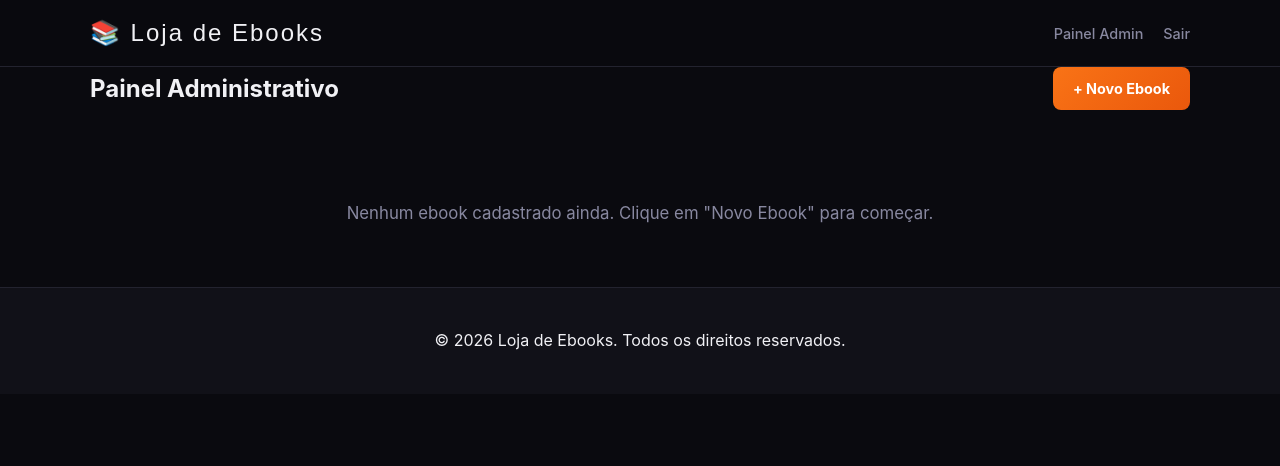
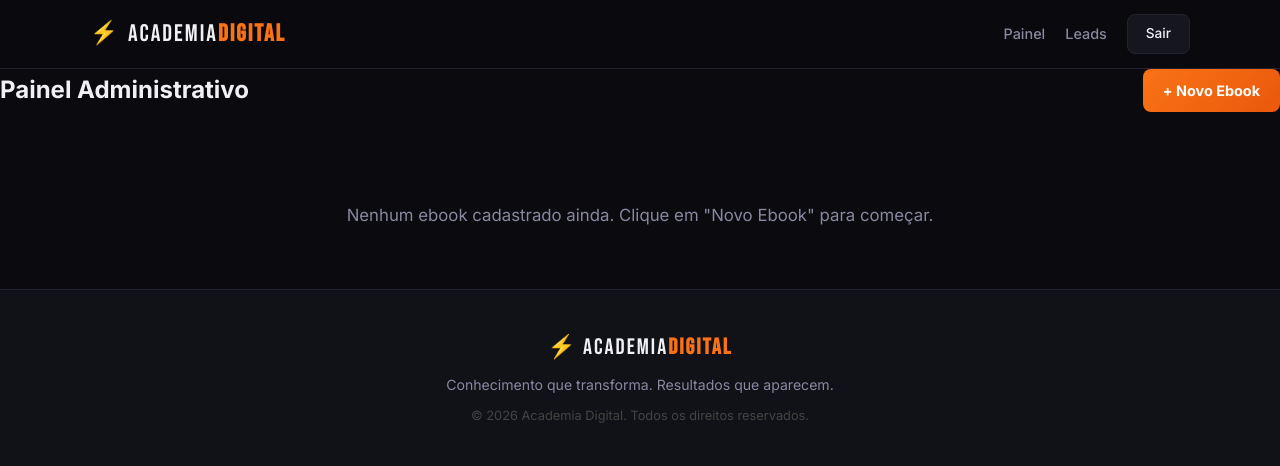
Before and after one commit to academiasuperacao01-ops/Ebooks-store, a Flask app: page /admin in a window 1280 px wide. Shown: the top 466 px of the page. Run offline with Flask 3, Linux system fonts and the light colour scheme; a user stored in the database is signed in.

Commit message:
Update base.html

```diff
--- a/templates/base.html
+++ b/templates/base.html
@@ -3,42 +3,110 @@
 <head>
   <meta charset="UTF-8">
   <meta name="viewport" content="width=device-width, initial-scale=1.0">
-    <title>{% block title %}Loja de Ebooks{% endblock %}</title>
+  <title>{% block title %}Academia Digital — Ebooks Fitness{% endblock %}</title>
+  <link rel="preconnect" href="https://fonts.googleapis.com">
+  <link href="https://fonts.googleapis.com/css2?family=Bebas+Neue&family=Inter:wght@400;500;600;700;800&display=swap" rel="stylesheet">
   <link rel="stylesheet" href="{{ url_for('static', filename='css/style.css') }}">
 </head>
 <body>
+
 <header class="topbar">
   <div class="container topbar-inner">
-            <a href="{{ url_for('index') }}" class="brand">📚 Loja de Ebooks</a>
+    <a href="{{ url_for('index') }}" class="brand">
+      <span class="brand-icon">⚡</span>
+      <span>ACADEMIA<strong>DIGITAL</strong></span>
+    </a>
     <nav>
       {% if current_user.is_authenticated %}
-                    <a href="{{ url_for('admin_dashboard') }}">Painel Admin</a>
-                    <a href="{{ url_for('admin_logout') }}">Sair</a>
+        <a href="{{ url_for('admin_dashboard') }}">Painel</a>
+        <a href="{{ url_for('admin_leads') }}">Leads</a>
+        <a href="{{ url_for('admin_logout') }}" class="btn-nav">Sair</a>
       {% else %}
-                    <a href="{{ url_for('admin_login') }}">Área do Admin</a>
+        <a href="{{ url_for('admin_login') }}" class="btn-nav">Admin</a>
       {% endif %}
     </nav>
   </div>
 </header>
 
-    <main class="container">
+<main>
   {% with messages = get_flashed_messages(with_categories=true) %}
     {% if messages %}
-                <div class="flash-wrapper">
-                    {% for category, message in messages %}
-                        <div class="flash flash-{{ category }}">{{ message }}</div>
+      <div class="container flash-wrapper">
+        {% for cat, msg in messages %}
+          <div class="flash flash-{{ cat }}">{{ msg }}</div>
         {% endfor %}
       </div>
     {% endif %}
   {% endwith %}
-
   {% block content %}{% endblock %}
 </main>
 
 <footer class="footer">
   <div class="container">
-            <p>&copy; {{ 2026 }} Loja de Ebooks. Todos os direitos reservados.</p>
+    <p class="brand-foot">⚡ ACADEMIA<strong>DIGITAL</strong></p>
+    <p class="foot-sub">Conhecimento que transforma. Resultados que aparecem.</p>
+    <p class="foot-copy">&copy; 2026 Academia Digital. Todos os direitos reservados.</p>
   </div>
 </footer>
+
+<!-- Modal de Aquisição -->
+<div id="modal-overlay" class="modal-overlay" style="display:none">
+  <div class="modal">
+    <button class="modal-close" onclick="closeModal()">✕</button>
+    <div class="modal-header">
+      <p class="modal-label">ACESSO IMEDIATO</p>
+      <h2 id="modal-title" class="modal-title">Carregando...</h2>
+      <p id="modal-price" class="modal-price"></p>
+    </div>
+    <form id="modal-form" method="POST" action="">
+      <label>Nome completo *</label>
+      <input type="text" name="name" placeholder="Seu nome" required>
+
+      <label>E-mail *</label>
+      <input type="email" name="email" placeholder="seu@email.com" required>
+
+      <label>WhatsApp *</label>
+      <input type="tel" name="whatsapp" placeholder="(11) 99999-9999" required>
+
+      <label>Crie uma senha *</label>
+      <input type="password" name="password" placeholder="Mínimo 6 caracteres" minlength="6" required>
+
+      <label class="consent-label">
+        <input type="checkbox" name="consent" required>
+        <span>Aceito receber notificações por e-mail, WhatsApp e ofertas exclusivas. <em>(obrigatório)</em></span>
+      </label>
+
+      <button type="submit" class="btn btn-buy btn-full">
+        🔒 Garantir meu acesso agora
+      </button>
+      <p class="modal-secure">🛡️ Seus dados estão protegidos e não serão compartilhados.</p>
+    </form>
+  </div>
+</div>
+
+<script>
+function openModal(ebookId, title, price, link) {
+  document.getElementById('modal-title').textContent = title;
+  document.getElementById('modal-price').textContent = price || '';
+  document.getElementById('modal-form').action = '/adquirir/' + ebookId;
+  document.getElementById('modal-overlay').style.display = 'flex';
+  document.body.style.overflow = 'hidden';
+}
+function closeModal() {
+  document.getElementById('modal-overlay').style.display = 'none';
+  document.body.style.overflow = '';
+}
+document.getElementById('modal-overlay').addEventListener('click', function(e) {
+  if (e.target === this) closeModal();
+});
+
+function shareEbook(title, url) {
+  if (navigator.share) {
+    navigator.share({ title: title, url: url });
+  } else {
+    navigator.clipboard.writeText(url).then(() => alert('Link copiado para a área de transferência!'));
+  }
+}
+</script>
 </body>
 </html>
```
Lines whose indentation alone changed are shown as unchanged.
